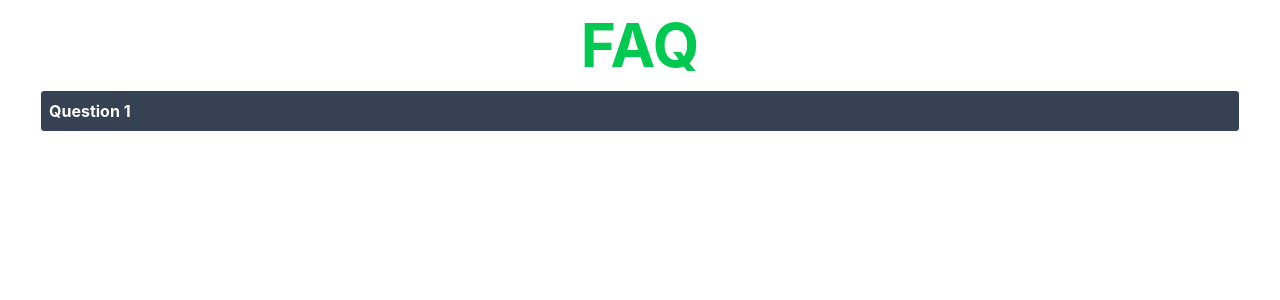
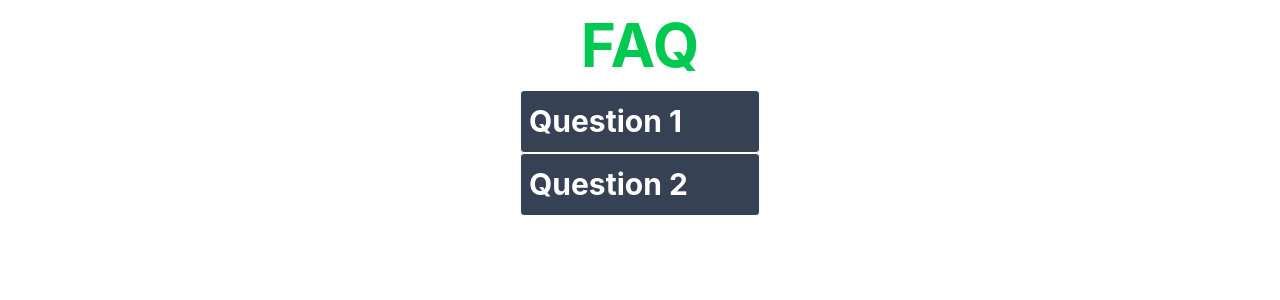
Before and after one commit to LeftCrosz/Experiment-Vite-TypeScript, a Vue app in the folder my-project/: page / in a window 1280 px wide. Shown: the top 300 px of the page. Built offline with nearby package versions, Linux system fonts and the light colour scheme.

Commit message:
Add interactive FAQ accordion with toggle animation

```diff
--- a/my-project/src/components/home.vue
+++ b/my-project/src/components/home.vue
@@ -1,25 +1,24 @@
 <script setup lang="ts">
 import { ref } from 'vue'
 
-const isOpen = ref(false)
+const faqs = ref([
+  { question: 'Question 1', answer: 'Answer 1', open: false},
+  { question: 'Question 2', answer: 'Answer 2', open: false},
+]);
 
-function toggle() {
-  if(isOpen.value) {
-    isOpen.value = false;
-  } else {
-    isOpen.value = true;
-  }
-}
+function toggle(faq: { open: boolean; }) {
+  faq.open = !faq.open;
+};
 </script>
 
 
 <template>
   <h1 class="text-green-500 text-[60px] font-bold text-center">FAQ</h1>
+  <div class="flex flex-col justify-center items-center max-w-full">
+    <div v-for="(faq, index) in faqs" :key="index" class="min-w-60 max-w-100 border rounded-sm p-2 bg-gray-700 text-[30px] font-bold text-white cursor-pointer select-none">
 
-  <section>
-    <div class="border rounded-sm ml-10 mr-10 p-2 bg-gray-700 font-bold text-white">
-      <p v-on:click="toggle">Question 1</p>
-      <p id="ans-1" class="overflow-hidden transition-all duration-200 ease-in-out" :class="{ 'max-h-40' : isOpen, 'max-h-0': !isOpen }">Answer 1</p>
+      <p v-on:click="toggle(faq)">{{ faq.question }}</p>
+      <p class="overflow-hidden transition-all duration-500 ease-in-out opacity-0 text-green-300" :class="{ 'max-h-40 opacity-100' : faq.open, 'max-h-0 opacity-0' : !faq.open }">{{ faq.answer }}</p>
     </div>
-  </section>
+  </div>
 </template>
```
